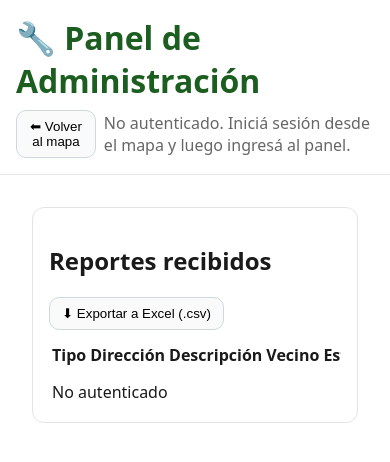
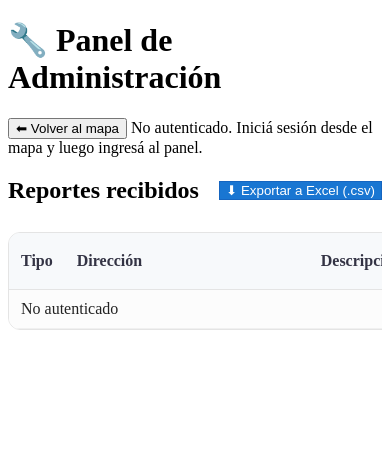
Before and after one commit to poldani2024/ReporteVecinal, a plain HTML site: page admin.html in a window 390 px wide. Drawn offline with Linux system fonts and the light colour scheme; no server answers.

Commit message:
Update style.css

```diff
--- a/style.css
+++ b/style.css
@@ -1,84 +1,88 @@
 
-/* Reset mínimo */
-* { box-sizing: border-box; }
-html, body { margin: 0; padding: 0; }
-body { font-family: system-ui, -apple-system, "Segoe UI", Roboto, Arial, sans-serif; color: #1a1a1a; background: #fff; }
-
-/* Encabezado y layout */
-.header { padding: 16px; border-bottom: 1px solid #e7e7e7; background: #fff; }
-.title { margin: 0 0 8px 0; color: #1B5E20; }
-.container { width: min(100%, 1024px); margin: 0 auto; padding: 16px; }
-
-/* Login/Admin */
-.login-area { display: flex; gap: 8px; align-items: center; }
-.admin-link { display: inline-block; margin-top: 8px; }
-
-/* Botones */
-button { padding: 8px 12px; border-radius: 10px; border: 1px solid #cfd8dc; background: #fafafa; cursor: pointer; }
-button:hover { background: #f0f0f0; }
-.btn-secondary { background: #e8e8e8; }
-
-/* Ocultos */
-.hidden { display: none !important; }
-
-/* Mapa */
-#map { height: 60vh; min-height: 380px; width: 100%; border: 1px solid #e4e4e4; border-radius: 12px; margin: 12px 16px; }
-.btn-ubicacion { margin: 0 16px 12px; }
-
-/* Mensaje zona */
-.zone-warning {
-  margin: 0 16px;
-  padding: 12px 14px;
-  border: 2px solid #B71C1C;
-  background: #FFEBEE;
-  color: #B71C1C;
-  border-radius: 10px;
+/* --- Tabla moderna --- */
+.data-table {
+  width: 100%;
+  border-collapse: separate;
+  border-spacing: 0;
+  background: #fff;
+  border: 1px solid #e4e4e4;
+  border-radius: 12px;
+  overflow: hidden;
 }
 
-/* Formulario */
-.form { border: 1px solid #e4e4e4; border-radius: 12px; padding: 16px; margin: 0 16px 24px; }
-.form h3 { margin-top: 0; }
-.form label { display: block; margin-top: 10px; }
-.form textarea, .form input, .form select {
-  width: 100%; min-height: 38px; padding: 8px 10px;
-  border: 1px solid #cfd8dc; border-radius: 10px; font-size: 1rem;
-}
-.form textarea { min-height: 80px; }
-.form-actions { display: flex; gap: 10px; margin-top: 12px; }
-
-/* Tarjetas y tabla en admin (si la usás) */
-.card { border: 1px solid #e4e4e4; border-radius: 12px; padding: 16px; margin: 16px; }
-.muted { color: #666; }
-.table-responsive { overflow-x: auto; }
-.table { width: 100%; border-collapse: collapse; }
-.table th, .table td { border-bottom: 1px solid #eee; padding: 8px; text-align: left; }
-.btn-link { background: transparent; border: none; color: #1976D2; cursor: pointer; text-decoration: underline; }
-
-/* --- Callout municipal (aviso destacado) --- */
-.callout {
-  display: grid;
-  grid-template-columns: auto 1fr;
-  gap: 16px;
-  align-items: start;
-  padding: 18px 20px;
-  border: 2px solid #2E7D32;         /* verde principal */
-  background: #F1F8E9;                /* verde muy claro */
-  border-radius: 14px;
-  box-shadow: 0 10px 24px rgba(46, 125, 50, 0.14);
-  margin: 16px auto 28px;
-  width: min(100% - 32px, 1000px);
-}
-.callout__icon { display: grid; place-items: center; }
-.callout__content h2 { margin: 0 0 6px 0; font-size: 1.25rem; color: #1B5E20; }
-.callout__content p { margin: 8px 0; color: #2f3b2b; line-height: 1.5; }
-.callout__link {
-  color: #388E3C; font-weight: 700; text-decoration: underline; text-underline-offset: 3px;
-}
-.callout__link:hover, .callout__link:focus {
-  color: #2E7D32; background: rgba(46, 125, 50, 0.08); border-radius: 6px; outline: none;
+.data-table thead th {
+  position: sticky;
+  top: 0;
+  z-index: 1;
+  background: #f7f9fb;
+  color: #334;
+  font-weight: 700;
+  text-align: left;
+  padding: 10px 12px;
+  border-bottom: 1px solid #e4e4e4;
 }
 
-/* Responsivo */
-@media (max-width: 520px) {
-  .callout { grid-template-columns: 1fr; }
+.data-table tbody td {
+  padding: 10px 12px;
+  border-bottom: 1px solid #f0f0f0;
+  color: #222;
+  vertical-align: top;
 }
+
+.table--striped tbody tr:nth-child(odd) {
+  background: #fcfcfc;
+}
+
+.table--hover tbody tr:hover {
+  background: #eef6ff;
+}
+
+.table-responsive {
+  overflow: auto;
+}
+
+/* Toolbar de tabla */
+.table-toolbar {
+  display: flex;
+  align-items: center;
+  justify-content: space-between;
+  gap: 12px;
+  margin-bottom: 8px;
+}
+
+.toolbar-actions {
+  display: flex;
+  gap: 8px;
+}
+
+.btn-primary {
+  background: #1976D2;
+  color: #fff;
+  border: 1px solid #1565C0;
+}
+
+.btn-primary:hover {
+  background: #1565C0;
+}
+
+/* Botón enlace */
+.btn-link {
+  background: transparent;
+  border: none;
+  color: #1976D2;
+  cursor: pointer;
+  text-decoration: underline;
+  padding: 0;
+}
+
+/* Responsivo: columnas largas en móviles */
+@media (max-width: 680px) {
+  .data-table thead th:nth-child(3),
+  .data-table tbody td:nth-child(3) { /* Descripción */
+    min-width: 240px;
+  }
+  .data-table thead th:nth-child(2),
+  .data-table tbody td:nth-child(2) { /* Dirección */
+    min-width: 220px;
+  }
+}
```
